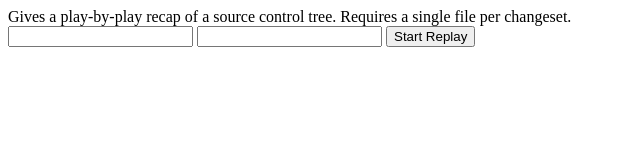
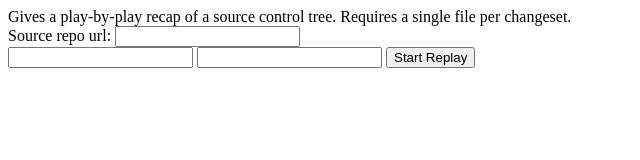
Before and after one commit to zgagnon/source-replay, a plain HTML site: page index.html in a window 1280 px wide. Shown: the whole page, without its empty margins (0-640 px from the left). Drawn offline with Linux system fonts and the light colour scheme.

Commit message:
Add input for the source repo.
--HG--
extra : rebase_source : e657866cbbe5c55a9b1525b5cc04655ae093d684

```diff
--- a/index.html
+++ b/index.html
@@ -14,6 +14,7 @@
 Gives a play-by-play recap of a source control tree. Requires a single file per changeset. <br/>
 
 <div id="changesets">
+    Source repo url: <input id="url"/> <br/>
     <input id="from"/>
     <input id="to"/>
     <button id="start-replay">Start Replay</button>
```
